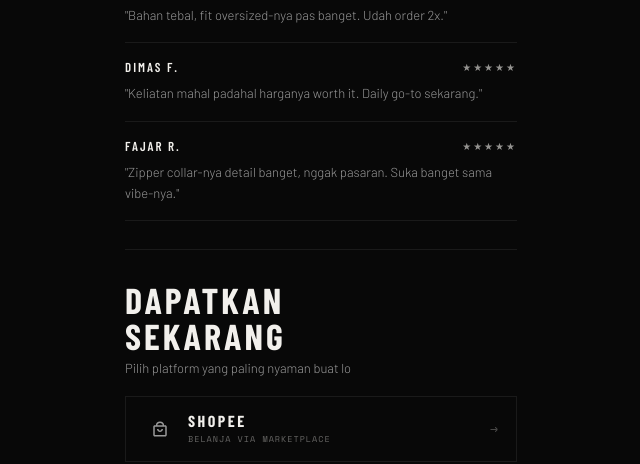
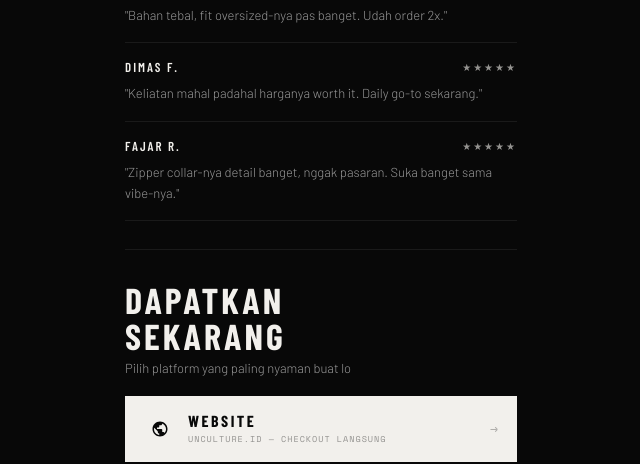
Before and after one commit to harykheng/bio-page, a website: page index.html in a window 1280 px wide. Shown: the part 1081-1545 px from the top of the page, without its empty margins (319-959 px from the left). Drawn offline with nearby package versions, Linux system fonts and the light colour scheme; a web font is replaced by a local one.

Commit message:
Update index.html

```diff
--- a/index.html
+++ b/index.html
@@ -143,7 +143,7 @@
       </div>
 
       <div class="links">
-        <!-- <a
+        <a
           href="https://unculture.id"
           class="link-btn primary"
           target="_blank"
@@ -163,7 +163,7 @@
             </div>
           </div>
           <span class="btn-arrow">→</span>
-        </a> -->
+        </a>
 
         <a
           href="https://s.shopee.co.id/50UbuSHIJE"
```
